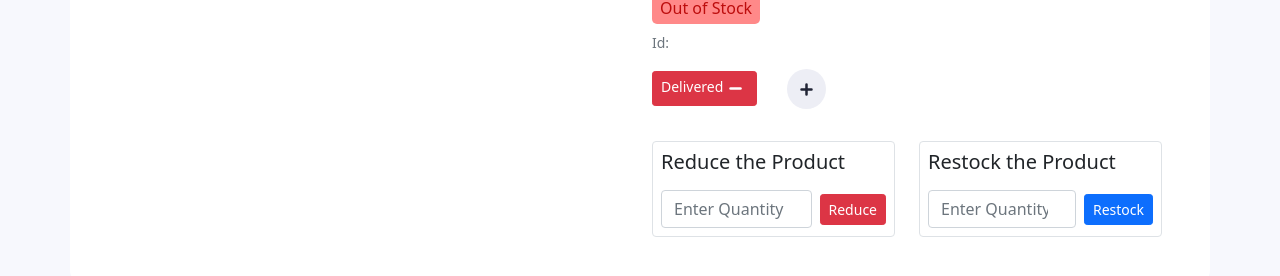
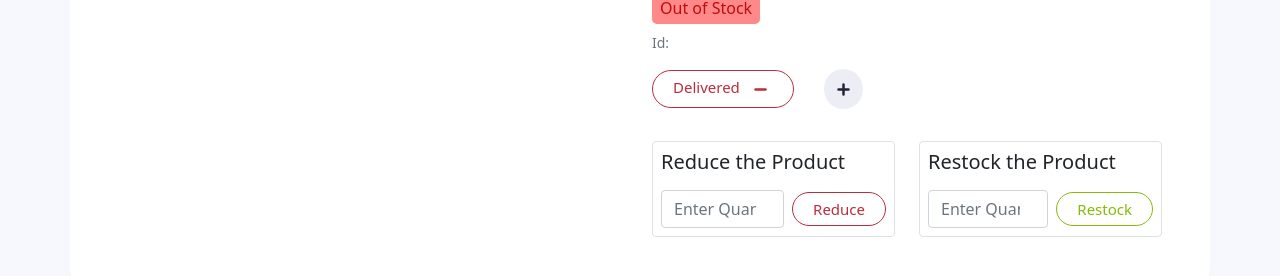
Before and after one commit to diptasahacse/warehouse-management-client-side, a React (Create React App) app: page /inventory/1 in a window 1280 px wide. Shown: the part 207-483 px from the top of the page. Built offline with nearby package versions, Linux system fonts and the light colour scheme; no server answers; sample sign-in values are in the browser's storage.

Commit message:
change button style on inventory details page

```diff
--- a/src/Pages/ProductInventoryDetails/ProductInventoryDetails.js
+++ b/src/Pages/ProductInventoryDetails/ProductInventoryDetails.js
@@ -187,9 +187,9 @@ const ProductInventoryDetails = () => {
                             <div className='mb-4'>
                                 <div className='d-flex align-items-center  h-100'>
                                     <div className='d-flex align-items-center'>
-                                        <button onClick={onDeliverHandler} disabled={product?.productQuantity == 0 ? true : false} className='btn btn-danger btn-sm'>
+                                        <button onClick={onDeliverHandler} disabled={product?.productQuantity == 0 ? true : false} className='danger-custom-button'>
                                             <span>Delivered</span>
-                                            <MinusSmIcon style={{ height: "25px", width: "25px" }} className="text-blue-500" />
+                                            <MinusSmIcon style={{ height: "25px", width: "25px" }} className="ms-2" />
                                         </button>
 
 
@@ -212,9 +212,10 @@ const ProductInventoryDetails = () => {
                                                     <Form.Control required ref={reduceQuantityRef} type="number" placeholder="Enter Quantity" />
 
                                                 </Form.Group>
-                                                <Button disabled={product?.productQuantity == 0 ? true : false} className='ms-2' variant="danger" size='sm' type="submit">
-                                                    Reduce
-                                                </Button>
+                                                <input disabled={product?.productQuantity == 0 ? true : false} className='ms-2 danger-custom-button' type="submit" value="Reduce" />
+
+
+
                                             </Form>
                                         </div>
 
@@ -231,9 +232,8 @@ const ProductInventoryDetails = () => {
                                                     <Form.Control required ref={quantityRef} type="number" placeholder="Enter Quantity" />
 
                                                 </Form.Group>
-                                                <Button className='ms-2' variant="primary" size='sm' type="submit">
-                                                    Restock
-                                                </Button>
+                                                <input className='ms-2 primary-custom-button' type="submit" value="Restock" />
+
                                             </Form>
                                         </div>
 
```
